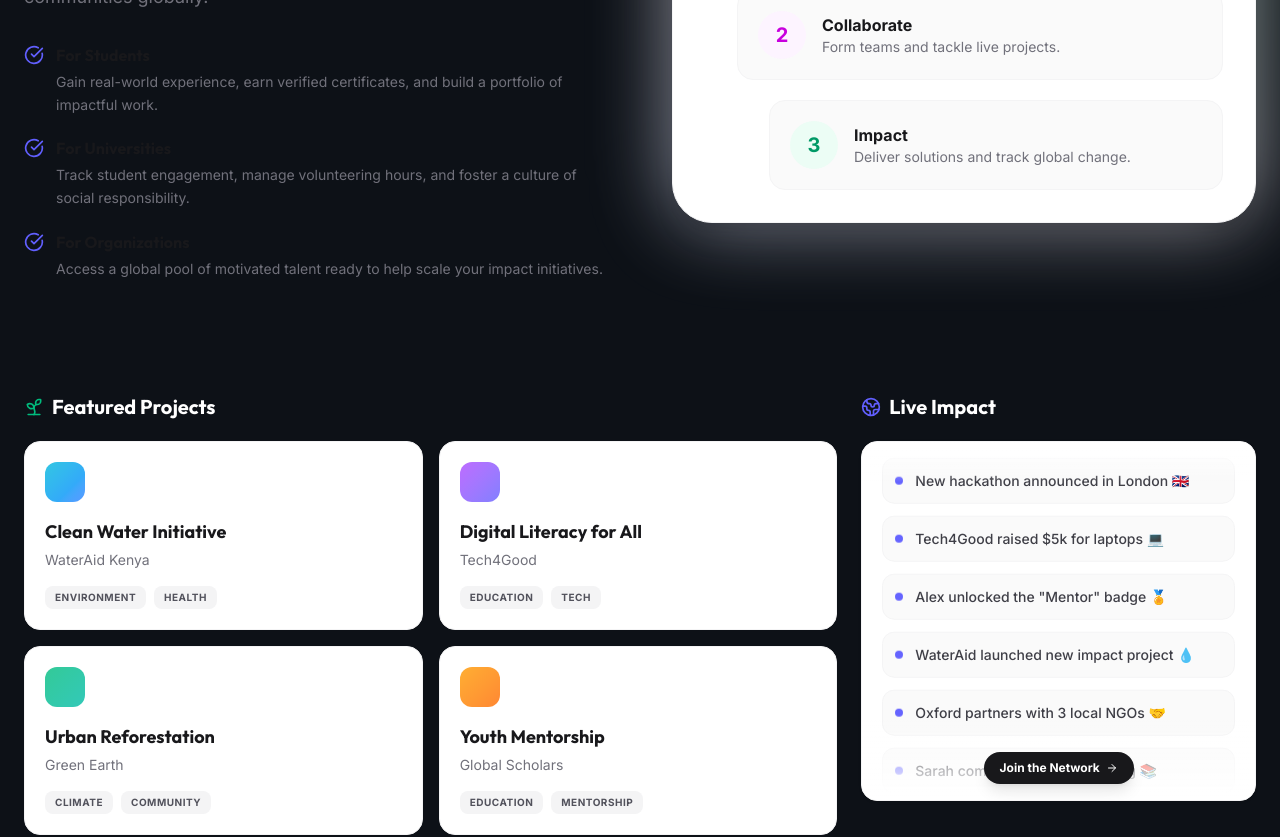
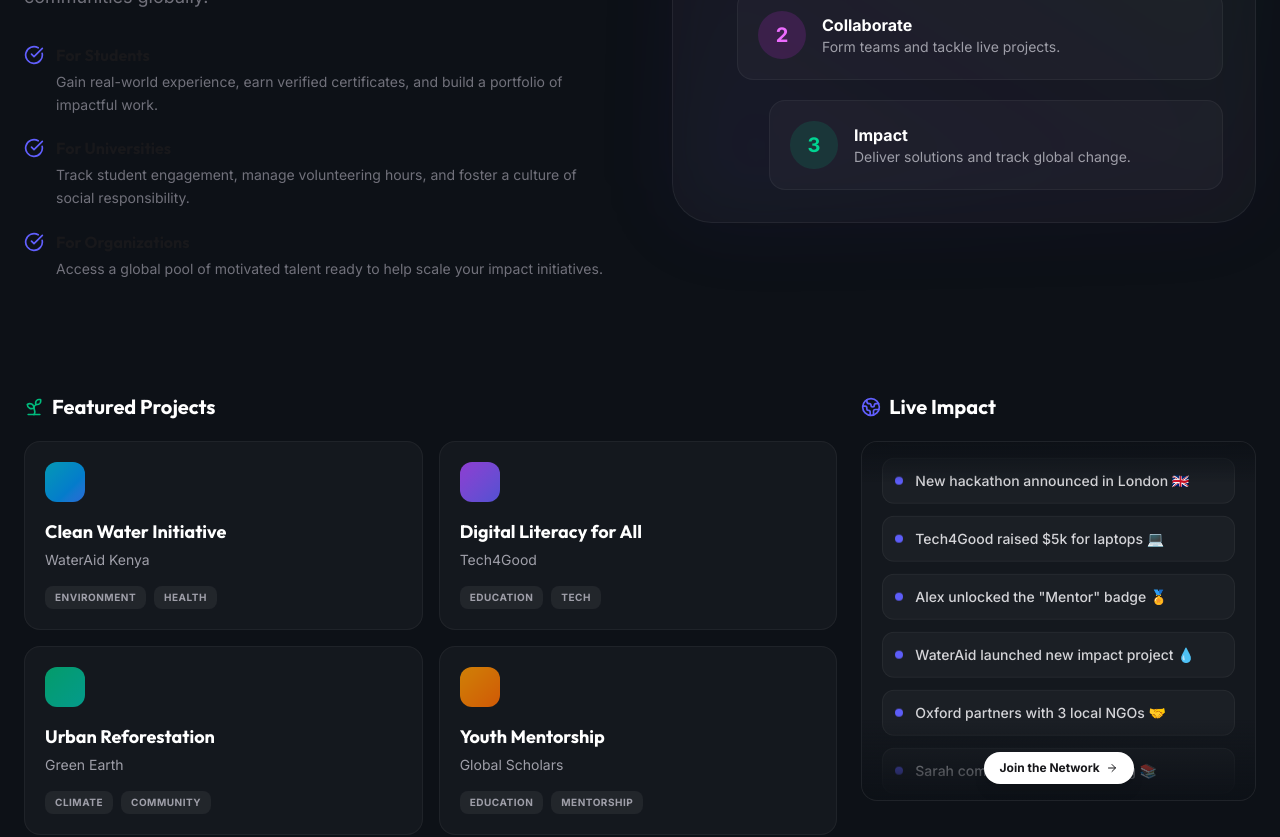
Before and after one commit to PerSis2863/UniVerse, a Next.js app in the folder apps/web/: page / in a window 1280 px wide. Shown: the part 1120-1957 px from the top of the page. Built offline with nearby package versions, Linux system fonts and the light colour scheme; no server answers.

Commit message:
fix(landing): remove light mode specific tailwind classes

```diff
--- a/apps/web/src/app/page.tsx
+++ b/apps/web/src/app/page.tsx
@@ -199,19 +199,19 @@ export default function ShowcasePage() {
 
           {/* Steps card */}
           <div className="relative hidden md:block">
-            <div className="absolute inset-0 bg-gradient-to-tr from-indigo-100 via-purple-50 to-emerald-100 dark:from-indigo-900/20 dark:via-purple-900/10 dark:to-emerald-900/20 rounded-[2.5rem] blur-2xl opacity-60" />
-            <div className="relative bg-white dark:bg-white/[0.03] rounded-[2.5rem] p-8 border border-zinc-100 dark:border-white/[0.06] shadow-xl dark:shadow-none">
+            <div className="absolute inset-0 bg-gradient-to-tr from-indigo-900/20 via-purple-900/10 to-emerald-900/20 rounded-[2.5rem] blur-2xl opacity-60" />
+            <div className="relative bg-white/[0.03] rounded-[2.5rem] p-8 border border-white/[0.06]">
               <div className="flex flex-col gap-5">
                 {[
-                  { num: '1', title: 'Connect',    sub: 'Join as a student, university, or NGO.',    lb: 'bg-indigo-50',  db: 'dark:bg-indigo-500/15', lt: 'text-indigo-600',  dt: 'dark:text-indigo-400', ml: '' },
-                  { num: '2', title: 'Collaborate', sub: 'Form teams and tackle live projects.',      lb: 'bg-fuchsia-50', db: 'dark:bg-fuchsia-500/15', lt: 'text-fuchsia-600', dt: 'dark:text-fuchsia-400', ml: 'ml-8' },
-                  { num: '3', title: 'Impact',      sub: 'Deliver solutions and track global change.', lb: 'bg-emerald-50', db: 'dark:bg-emerald-500/15', lt: 'text-emerald-600', dt: 'dark:text-emerald-400', ml: 'ml-16' },
+                  { num: '1', title: 'Connect',    sub: 'Join as a student, university, or NGO.',    lb: 'bg-indigo-500/15', lt: 'text-indigo-400', ml: '' },
+                  { num: '2', title: 'Collaborate', sub: 'Form teams and tackle live projects.',      lb: 'bg-fuchsia-500/15', lt: 'text-fuchsia-400', ml: 'ml-8' },
+                  { num: '3', title: 'Impact',      sub: 'Deliver solutions and track global change.', lb: 'bg-emerald-500/15', lt: 'text-emerald-400', ml: 'ml-16' },
                 ].map((s) => (
-                  <div key={s.num} className={`flex items-center gap-4 p-5 rounded-2xl bg-zinc-50 dark:bg-white/[0.03] border border-zinc-100 dark:border-white/[0.05] ${s.ml}`}>
-                    <div className={`w-12 h-12 rounded-full ${s.lb} ${s.db} flex items-center justify-center ${s.lt} ${s.dt} font-black text-xl`}>{s.num}</div>
+                  <div key={s.num} className={`flex items-center gap-4 p-5 rounded-2xl bg-white/[0.03] border border-white/[0.05] ${s.ml}`}>
+                    <div className={`w-12 h-12 rounded-full ${s.lb} flex items-center justify-center ${s.lt} font-black text-xl`}>{s.num}</div>
                     <div>
-                      <div className="font-bold text-zinc-900 dark:text-white">{s.title}</div>
-                      <div className="text-sm text-zinc-500 dark:text-zinc-400">{s.sub}</div>
+                      <div className="font-bold text-white">{s.title}</div>
+                      <div className="text-sm text-zinc-400">{s.sub}</div>
                     </div>
                   </div>
                 ))}
@@ -239,14 +239,14 @@ export default function ShowcasePage() {
                   initial={{ opacity: 0, y: 16 }}
                   animate={{ opacity: 1, y: 0 }}
                   transition={{ delay: 0.5 + i * 0.08 }}
-                  className="p-5 rounded-2xl bg-white dark:bg-white/[0.03] border border-zinc-100 dark:border-white/[0.05] hover:border-indigo-200 dark:hover:border-indigo-500/30 hover:shadow-md dark:hover:bg-white/[0.05] transition-all duration-300 cursor-pointer group"
+                  className="p-5 rounded-2xl bg-white/[0.03] border border-white/[0.05] hover:border-indigo-500/30 hover:bg-white/[0.05] transition-all duration-300 cursor-pointer group"
                 >
                   <div className={`w-10 h-10 rounded-xl bg-gradient-to-br ${proj.color} mb-4 opacity-80 group-hover:opacity-100 transition-opacity`} />
-                  <h4 className="font-bold text-lg text-zinc-900 dark:text-white mb-1">{proj.title}</h4>
-                  <p className="text-sm text-zinc-500 dark:text-zinc-400 mb-4">{proj.org}</p>
+                  <h4 className="font-bold text-lg text-white mb-1">{proj.title}</h4>
+                  <p className="text-sm text-zinc-400 mb-4">{proj.org}</p>
                   <div className="flex gap-2">
                     {proj.tags.map(t => (
-                      <span key={t} className="text-[10px] font-bold uppercase tracking-wider px-2.5 py-1 rounded-lg bg-zinc-100 dark:bg-white/[0.06] text-zinc-600 dark:text-zinc-400">
+                      <span key={t} className="text-[10px] font-bold uppercase tracking-wider px-2.5 py-1 rounded-lg bg-white/[0.06] text-zinc-400">
                         {t}
                       </span>
                     ))}
@@ -261,18 +261,18 @@ export default function ShowcasePage() {
             <h3 className="text-xl font-bold flex items-center gap-2 mb-5">
               <Globe2 className="w-5 h-5 text-indigo-500" /> Live Impact
             </h3>
-            <div className="p-5 rounded-2xl bg-white dark:bg-white/[0.03] border border-zinc-100 dark:border-white/[0.05] shadow-sm dark:shadow-none flex flex-col gap-3 h-[360px] overflow-hidden relative">
-              <div className="absolute top-0 inset-x-0 h-10 bg-gradient-to-b from-white dark:from-[#0d1117] to-transparent z-10" />
-              <div className="absolute bottom-0 inset-x-0 h-20 bg-gradient-to-t from-white dark:from-[#0d1117] to-transparent z-10 flex items-end justify-center pb-4">
-                <Link href="/login" className="px-4 py-2 rounded-full bg-zinc-900 dark:bg-white text-white dark:text-zinc-900 font-bold text-xs hover:opacity-90 transition-opacity shadow-lg z-20 inline-flex items-center gap-1.5">
+            <div className="p-5 rounded-2xl bg-white/[0.03] border border-white/[0.05] flex flex-col gap-3 h-[360px] overflow-hidden relative">
+              <div className="absolute top-0 inset-x-0 h-10 bg-gradient-to-b from-[#0d1117] to-transparent z-10" />
+              <div className="absolute bottom-0 inset-x-0 h-20 bg-gradient-to-t from-[#0d1117] to-transparent z-10 flex items-end justify-center pb-4">
+                <Link href="/login" className="px-4 py-2 rounded-full bg-white text-zinc-900 font-bold text-xs hover:opacity-90 transition-opacity shadow-lg z-20 inline-flex items-center gap-1.5">
                   Join the Network <ArrowRight className="w-3 h-3" />
                 </Link>
               </div>
               <div className="space-y-3 animate-marquee-y hover:[animation-play-state:paused]">
                 {[...liveItems, ...liveItems].map((item, i) => (
-                  <div key={i} className="flex items-center gap-3 bg-zinc-50 dark:bg-white/[0.03] p-3 rounded-xl border border-zinc-100 dark:border-white/[0.05]">
+                  <div key={i} className="flex items-center gap-3 bg-white/[0.03] p-3 rounded-xl border border-white/[0.05]">
                     <div className="w-2 h-2 rounded-full bg-indigo-500 animate-pulse shrink-0" />
-                    <span className="text-sm font-medium text-zinc-700 dark:text-zinc-300">{item}</span>
+                    <span className="text-sm font-medium text-zinc-300">{item}</span>
                   </div>
                 ))}
               </div>
```
